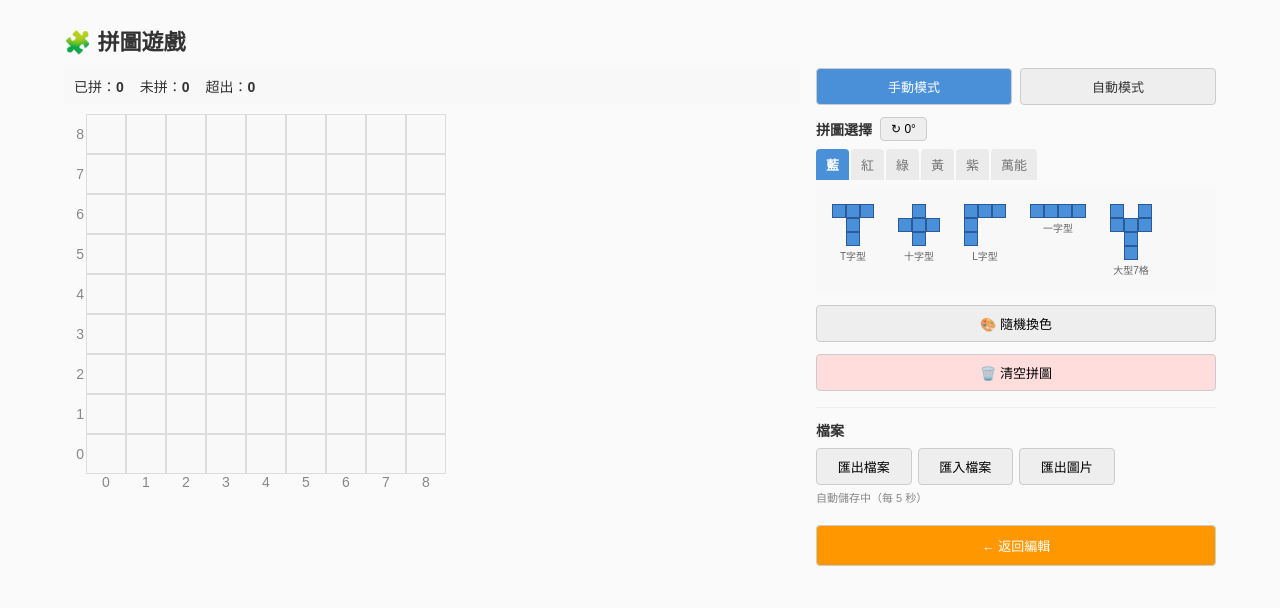
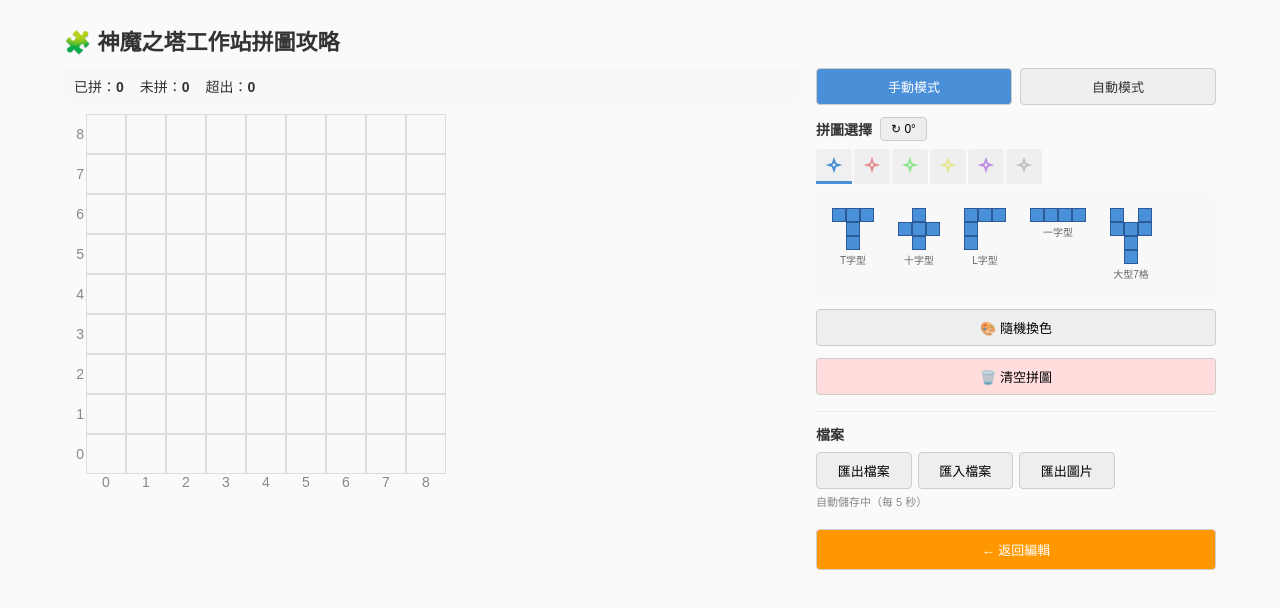
Before and after one commit to tsai1247/tos-puzzle, a React (Vite) app: page / in a window 1280 px wide. Both pictures are taken after a click on the button "開始拼圖 →". Shown: the top 608 px of the page. Built offline with nearby package versions, Linux system fonts and the light colour scheme.

Commit message:
feat: UI polish - rename title, MDI icons for tools/tabs, rename auto button

```diff
--- a/index.html
+++ b/index.html
@@ -4,7 +4,7 @@
     <meta charset="UTF-8" />
     <link rel="icon" type="image/svg+xml" href="/favicon.svg" />
     <meta name="viewport" content="width=device-width, initial-scale=1.0" />
-    <title>拼圖遊戲</title>
+    <title>神魔之塔工作站拼圖攻略</title>
   </head>
   <body>
     <div id="root"></div>
--- a/package.json
+++ b/package.json
@@ -10,6 +10,7 @@
     "preview": "vite preview"
   },
   "dependencies": {
+    "@mdi/js": "^7.4.47",
     "html2canvas": "^1.4.1",
     "react": "^19.2.7",
     "react-dom": "^19.2.7"
--- a/src/App.tsx
+++ b/src/App.tsx
@@ -15,7 +15,7 @@ function AppContent() {
       maxWidth: 1200,
       margin: '0 auto',
     }}>
-      <h1 style={{ margin: '0 0 12px', fontSize: 'clamp(18px, 4vw, 22px)' }}>🧩 拼圖遊戲</h1>
+      <h1 style={{ margin: '0 0 12px', fontSize: 'clamp(18px, 4vw, 22px)' }}>🧩 神魔之塔工作站拼圖攻略</h1>
 
       {phase === GamePhase.Edit && (
         <div style={{
--- a/src/components/EditPanel.tsx
+++ b/src/components/EditPanel.tsx
@@ -2,6 +2,8 @@ import { useGame } from '../utils/GameContext';
 import { Tool, GamePhase } from '../types';
 import type { GridSize } from '../types';
 import { exportToFile, importFromFile } from '../utils/storage';
+import MdiIcon from './MdiIcon';
+import { mdiPencil, mdiEraser, mdiSelectDrag, mdiSelectRemove } from '@mdi/js';
 
 export default function EditPanel() {
   const { state, dispatch } = useGame();
@@ -33,11 +35,11 @@ export default function EditPanel() {
   };
 
   const sizes: GridSize[] = [9, 12, 16, 20];
-  const tools: { tool: Tool; label: string }[] = [
-    { tool: Tool.SingleSelect, label: '單格選中' },
-    { tool: Tool.SingleDeselect, label: '單格取消' },
-    { tool: Tool.RectSelect, label: '方形選中' },
-    { tool: Tool.RectDeselect, label: '方形取消' },
+  const tools: { tool: Tool; icon: string; title: string }[] = [
+    { tool: Tool.SingleSelect, icon: mdiPencil, title: '單格選中' },
+    { tool: Tool.SingleDeselect, icon: mdiEraser, title: '單格取消' },
+    { tool: Tool.RectSelect, icon: mdiSelectDrag, title: '方形選中' },
+    { tool: Tool.RectDeselect, icon: mdiSelectRemove, title: '方形取消' },
   ];
 
   return (
@@ -72,22 +74,24 @@ export default function EditPanel() {
       {/* 選取工具 */}
       <div>
         <h3 style={{ margin: '0 0 6px 0', fontSize: 13 }}>工具</h3>
-        <div style={{ display: 'grid', gridTemplateColumns: 'repeat(auto-fill, minmax(90px, 1fr))', gap: 6 }}>
-          {tools.map(({ tool, label }) => (
+        <div style={{ display: 'flex', gap: 6 }}>
+          {tools.map(({ tool, icon, title }) => (
             <button
               key={tool}
               onClick={() => dispatch({ type: 'SET_TOOL', tool })}
+              title={title}
               style={{
-                padding: '8px 10px',
+                padding: 8,
                 backgroundColor: selectedTool === tool ? '#4a90d9' : '#eee',
-                color: selectedTool === tool ? 'white' : '#333',
                 border: 'none',
                 borderRadius: 4,
                 cursor: 'pointer',
-                fontWeight: selectedTool === tool ? 'bold' : 'normal',
+                display: 'flex',
+                alignItems: 'center',
+                justifyContent: 'center',
               }}
             >
-              {label}
+              <MdiIcon path={icon} size={22} color={selectedTool === tool ? 'white' : '#333'} />
             </button>
           ))}
         </div>
--- /dev/null
+++ b/src/components/MdiIcon.tsx
@@ -0,0 +1,19 @@
+interface MdiIconProps {
+  path: string;
+  size?: number;
+  color?: string;
+  style?: React.CSSProperties;
+}
+
+export default function MdiIcon({ path, size = 24, color = 'currentColor', style }: MdiIconProps) {
+  return (
+    <svg
+      viewBox="0 0 24 24"
+      width={size}
+      height={size}
+      style={{ verticalAlign: 'middle', ...style }}
+    >
+      <path d={path} fill={color} />
+    </svg>
+  );
+}
--- a/src/components/PuzzlePalette.tsx
+++ b/src/components/PuzzlePalette.tsx
@@ -2,6 +2,8 @@ import { useState } from 'react';
 import { PuzzleColor, PuzzleShape } from '../types';
 import type { Coord } from '../types';
 import { getShapeCells, rotateCells, COLOR_MAP, BORDER_COLOR_MAP } from '../utils/puzzleData';
+import MdiIcon from './MdiIcon';
+import { mdiShuriken } from '@mdi/js';
 
 interface PuzzlePaletteProps {
   onSpawnPiece: (shape: PuzzleShape, color: PuzzleColor, rotation: number) => void;
@@ -30,13 +32,13 @@ function getPiecesForColor(color: PuzzleColor): PieceEntry[] {
   ];
 }
 
-const TABS: { color: PuzzleColor; label: string }[] = [
-  { color: PuzzleColor.Blue, label: '藍' },
-  { color: PuzzleColor.Red, label: '紅' },
-  { color: PuzzleColor.Green, label: '綠' },
-  { color: PuzzleColor.Yellow, label: '黃' },
-  { color: PuzzleColor.Purple, label: '紫' },
-  { color: PuzzleColor.Gray, label: '萬能' },
+const TABS: { color: PuzzleColor; iconColor: string }[] = [
+  { color: PuzzleColor.Blue, iconColor: COLOR_MAP[PuzzleColor.Blue] },
+  { color: PuzzleColor.Red, iconColor: COLOR_MAP[PuzzleColor.Red] },
+  { color: PuzzleColor.Green, iconColor: COLOR_MAP[PuzzleColor.Green] },
+  { color: PuzzleColor.Yellow, iconColor: COLOR_MAP[PuzzleColor.Yellow] },
+  { color: PuzzleColor.Purple, iconColor: COLOR_MAP[PuzzleColor.Purple] },
+  { color: PuzzleColor.Gray, iconColor: COLOR_MAP[PuzzleColor.Gray] },
 ];
 
 function PiecePreview({ cells, color, size = 14 }: { cells: Coord[]; color: PuzzleColor; size?: number }) {
@@ -100,18 +102,20 @@ export default function PuzzlePalette({ onSpawnPiece }: PuzzlePaletteProps) {
             key={tab.color}
             onClick={() => setActiveTab(tab.color)}
             style={{
-              padding: '6px 10px',
+              padding: '6px 8px',
               border: 'none',
               borderRadius: '4px 4px 0 0',
               cursor: 'pointer',
-              backgroundColor: activeTab === tab.color ? COLOR_MAP[tab.color] : '#e8e8e8',
-              color: activeTab === tab.color ? 'white' : '#555',
-              fontWeight: activeTab === tab.color ? 'bold' : 'normal',
-              fontSize: 13,
-              opacity: activeTab === tab.color ? 1 : 0.8,
+              backgroundColor: activeTab === tab.color ? '#f0f0f0' : '#e8e8e8',
+              borderBottom: activeTab === tab.color ? '3px solid ' + tab.iconColor : '3px solid transparent',
+              opacity: activeTab === tab.color ? 1 : 0.6,
+              display: 'flex',
+              alignItems: 'center',
+              justifyContent: 'center',
             }}
+            title={tab.color}
           >
-            {tab.label}
+            <MdiIcon path={mdiShuriken} size={20} color={tab.iconColor} />
           </button>
         ))}
       </div>
--- a/src/components/PuzzlePanel.tsx
+++ b/src/components/PuzzlePanel.tsx
@@ -570,7 +570,7 @@ export default function PuzzlePanel() {
                   padding: '10px 12px',
                 }}
               >
-                {isAutoRunning ? `計算中... ${countdown}s` : '自動拼圖'}
+                {isAutoRunning ? `計算中... ${countdown}s` : '開始計算'}
               </button>
               {isAutoRunning && (
                 <button
```
Also changed, not shown: 1 other file (tests, documents, lock files or other folders).
